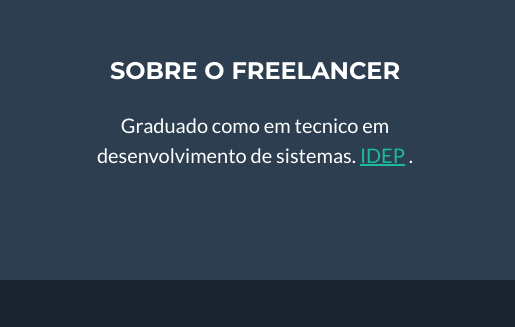
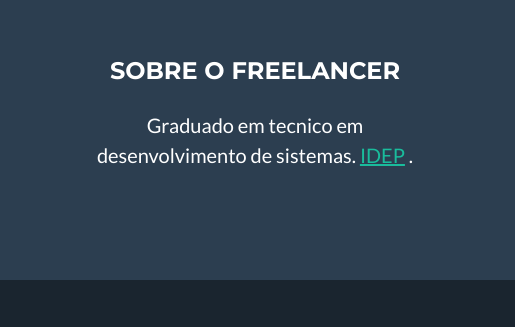
Before and after one commit to JakanXT/projeto-final-wb-II, a plain HTML site: page index.html in a window 1280 px wide. Shown: the part 3285-3612 px from the top of the page, 765-1280 px from the left. Drawn offline with nearby package versions, Linux system fonts and the light colour scheme.

Commit message:
Add files via upload

```diff
--- a/index.html
+++ b/index.html
@@ -455,7 +455,7 @@
           <div class="col-lg-4">
             <h4 class="text-uppercase mb-4">Sobre o Freelancer</h4>
             <p class="lead mb-0">
-              Graduado como em tecnico em desenvolvimento de sistemas.
+              Graduado em tecnico em desenvolvimento de sistemas.
               <a href="https://rondonia.ro.gov.br/idep/">IDEP</a>
               .
             </p>
```
